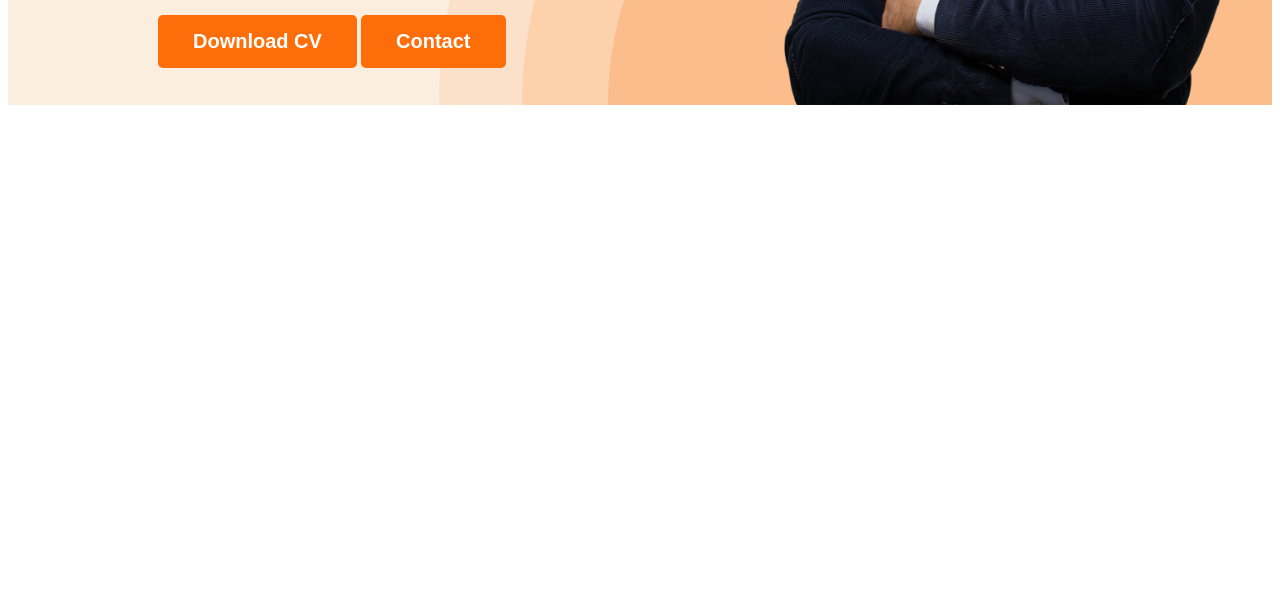
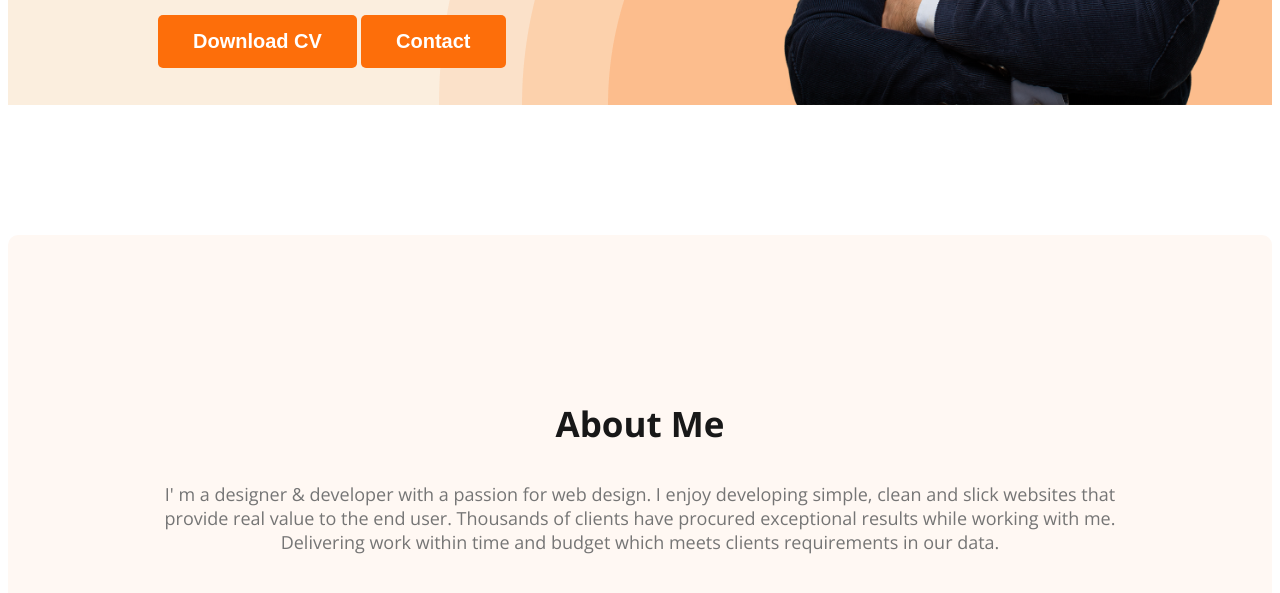
Before and after one commit to Supta2002/develop-portfolio, a plain HTML site: page index.html in a window 1280 px wide. Shown: the part 663-1256 px from the top of the page. Before the commit the page ends 800 px from the top, so only its background shows below. Drawn offline with nearby package versions, Linux system fonts and the light colour scheme.

Commit message:
added main section

```diff
--- a/index.html
+++ b/index.html
@@ -33,7 +33,10 @@
     </header>
 
     <main>
-
+        <section class="about">
+            <h3 class="section-title">About Me</h3>
+            <p class="section-des">I' m a designer & developer with a passion for web design. I enjoy developing simple, clean and slick websites that provide real value to the end user. Thousands of clients have procured exceptional results while working with me. Delivering work within time and budget which meets clients requirements in our data.</p>
+        </section>
     </main>
 
     <footer>
--- a/styles/portfolio.css
+++ b/styles/portfolio.css
@@ -87,9 +87,33 @@ li a {
 .banner-des {
     width: 500px;
     font-size: 18px;
-    font-weight: 400;}
+    font-weight: 400;
+}
 
 
 /* .banner-content{
     max-width: 400px;
 } */
+
+/* section related style */
+.about {
+    border-radius: 10px;
+    background: #FFF8F3;
+    padding: 130px;
+    margin: 130px 0px;
+}
+
+.section-des {
+    color: #757575;
+    text-align: center;
+    font-size: 18px;
+    font-weight: 400;
+}
+
+/* about section style */
+.section-title {
+    color: #181818;
+    text-align: center;
+    font-size: 35px;
+    font-weight: 700;
+}
```
